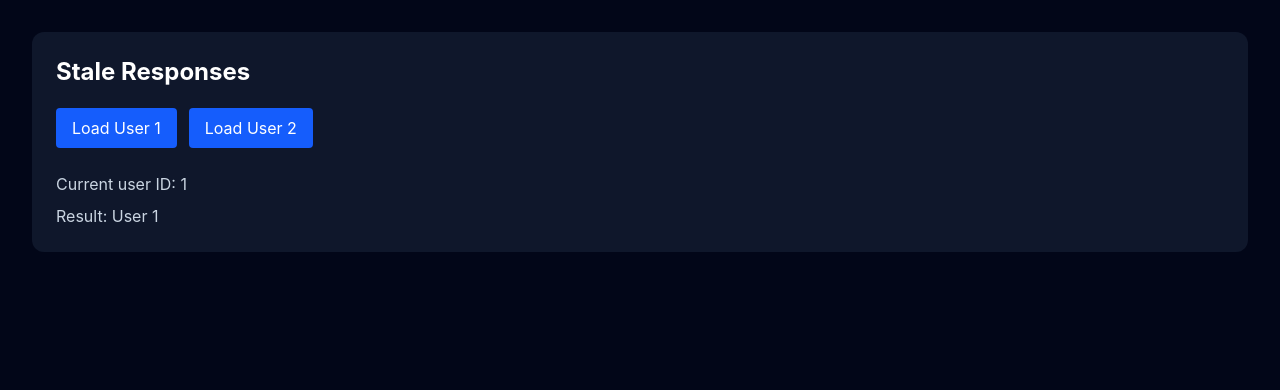
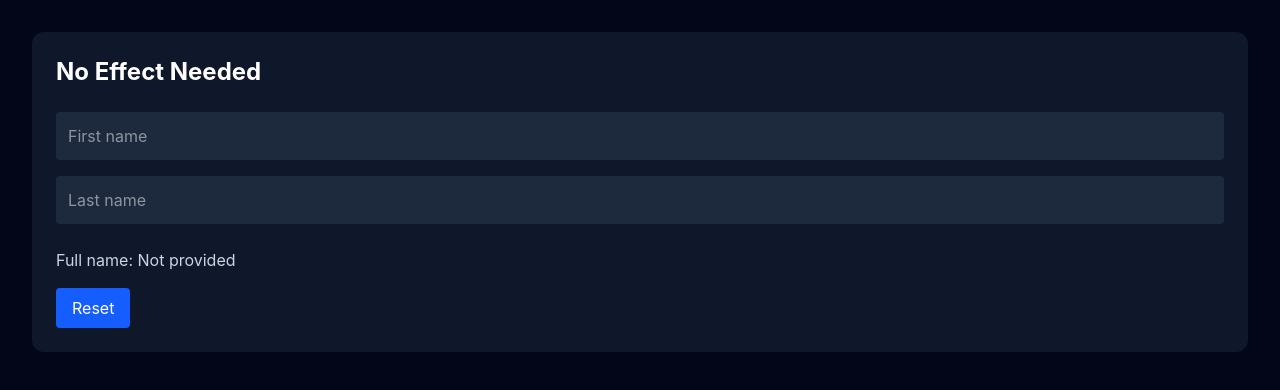
Before and after one commit to foysaliio/React-Mastery-Journey, a React (Vite) app: page / in a window 1280 px wide. Shown: the top 390 px of the page. Built offline with nearby package versions, Linux system fonts and the light colour scheme.

Commit message:
feat(react): learn when effects are unnecessary

```diff
--- a/src/App.tsx
+++ b/src/App.tsx
@@ -1,9 +1,9 @@
-import StaleResponseDemo from "./Components/StaleResponseDemo";
+import NoEffectNeeded from "./Components/NoEffectNeeded";
 
 function App() {
   return (
     <main className="min-h-screen bg-slate-950 p-8">
-      <StaleResponseDemo />
+      <NoEffectNeeded />
     </main>
   );
 }
--- /dev/null
+++ b/src/Components/NoEffectNeeded.tsx
@@ -0,0 +1,52 @@
+import { useState } from "react";
+
+function NoEffectNeeded() {
+  const [firstName, setFirstName] = useState<string>("");
+
+  const [lastName, setLastName] = useState<string>("");
+
+  const fullName = `${firstName} ${lastName}`.trim();
+
+  const handleReset = (): void => {
+    setFirstName("");
+    setLastName("");
+  };
+
+  return (
+    <section className="rounded-xl bg-slate-900 p-6 text-white">
+      <h2 className="text-2xl font-bold">No Effect Needed</h2>
+
+      <div className="mt-6 space-y-4">
+        <input
+          type="text"
+          value={firstName}
+          onChange={(event) => setFirstName(event.currentTarget.value)}
+          placeholder="First name"
+          className="w-full rounded bg-slate-800 p-3"
+        />
+
+        <input
+          type="text"
+          value={lastName}
+          onChange={(event) => setLastName(event.currentTarget.value)}
+          placeholder="Last name"
+          className="w-full rounded bg-slate-800 p-3"
+        />
+      </div>
+
+      <p className="mt-6 text-slate-300">
+        Full name: {fullName || "Not provided"}
+      </p>
+
+      <button
+        type="button"
+        onClick={handleReset}
+        className="mt-4 rounded bg-blue-600 px-4 py-2"
+      >
+        Reset
+      </button>
+    </section>
+  );
+}
+
+export default NoEffectNeeded;
--- a/src/Components/StaleResponseDemo.tsx
+++ /dev/null
@@ -1,76 +0,0 @@
-import { useEffect, useState } from "react";
-
-type User = {
-  id: number;
-  name: string;
-};
-
-function fetchUser(id: number): Promise<User> {
-  const delay = id === 1 ? 2500 : 800;
-
-  return new Promise((resolve) => {
-    window.setTimeout(() => {
-      resolve({
-        id,
-        name: `User ${id}`,
-      });
-    }, delay);
-  });
-}
-
-function StaleResponseDemo() {
-  const [userId, setUserId] = useState<number>(1);
-  const [user, setUser] = useState<User | null>(null);
-
-  useEffect(() => {
-    let cancelled = false;
-
-    async function loadUser(): Promise<void> {
-      const data = await fetchUser(userId);
-
-      if (cancelled) {
-        return;
-      }
-
-      setUser(data);
-    }
-
-    loadUser();
-
-    return () => {
-      cancelled = true;
-    };
-  }, [userId]);
-
-  return (
-    <section className="rounded-xl bg-slate-900 p-6 text-white">
-      <h2 className="text-2xl font-bold">Stale Responses</h2>
-
-      <div className="mt-5 flex gap-3">
-        <button
-          type="button"
-          onClick={() => setUserId(1)}
-          className="rounded bg-blue-600 px-4 py-2"
-        >
-          Load User 1
-        </button>
-
-        <button
-          type="button"
-          onClick={() => setUserId(2)}
-          className="rounded bg-blue-600 px-4 py-2"
-        >
-          Load User 2
-        </button>
-      </div>
-
-      <div className="mt-6 text-slate-300">
-        <p>Current user ID: {userId}</p>
-
-        <p className="mt-2">Result: {user?.name ?? "Loading..."}</p>
-      </div>
-    </section>
-  );
-}
-
-export default StaleResponseDemo;
```
